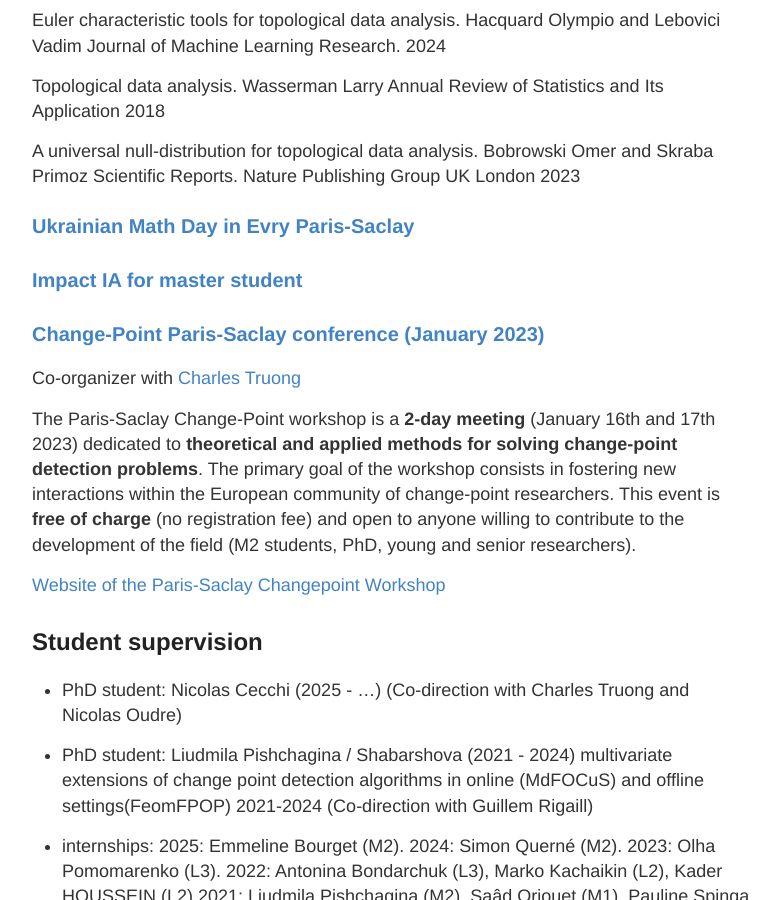
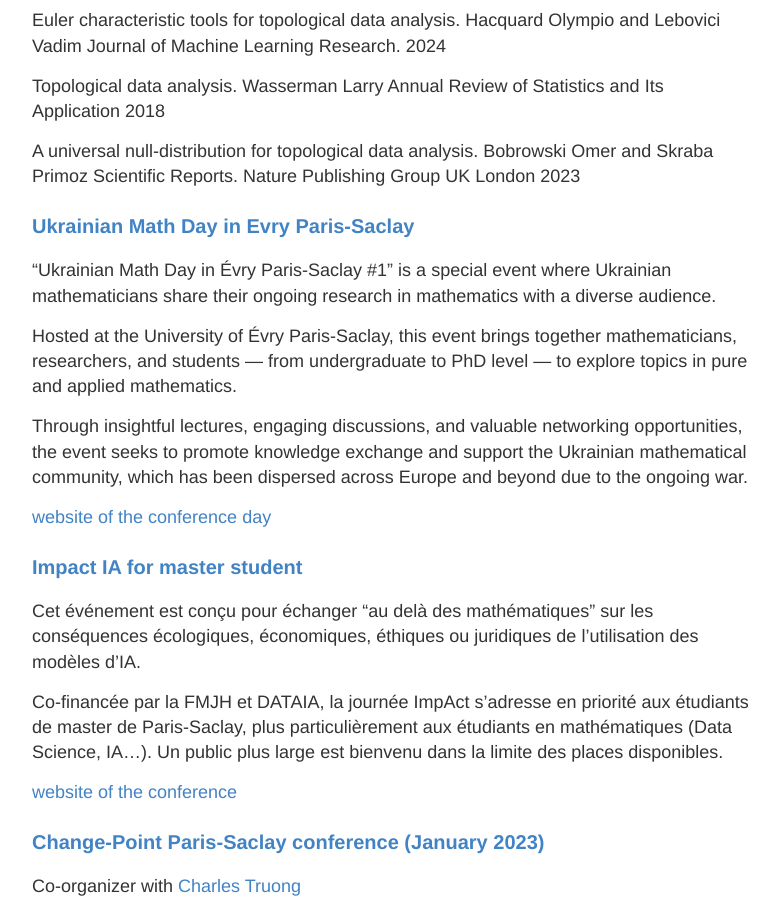
Before and after one commit to vincentrunge/vincentrunge.github.io, a Jekyll site: the page built from About.md, in a window 1280 px wide and 900 px high, scrolled down 1029 px. Shown: the whole window, without its empty margins (248-1027 px from the left). Built offline with Jekyll 4.4.1, drawn with Linux system fonts in a browser that asks for light colours.

Commit message:
Update About.md

```diff
--- a/About.md
+++ b/About.md
@@ -63,10 +63,21 @@ Scientific Reports. Nature Publishing Group UK London 2023
 
 ### <a id="ukraine"> Ukrainian Math Day in Evry Paris-Saclay
 
+"Ukrainian Math Day in Évry Paris-Saclay #1" is a special event where Ukrainian mathematicians share their ongoing research in mathematics with a diverse audience.
 
+Hosted at the University of Évry Paris-Saclay, this event brings together mathematicians, researchers, and students — from undergraduate to PhD level — to explore topics in pure and applied mathematics.
+
+Through insightful lectures, engaging discussions, and valuable networking opportunities, the event seeks to promote knowledge exchange and support the Ukrainian mathematical community, which has been dispersed across Europe and beyond due to the ongoing war.
+
+[website of the conference day](https://indico.math.cnrs.fr/event/13784/)
 
 ### <a id="impact"> Impact IA for master student
 
+Cet événement est conçu pour échanger "au delà des mathématiques" sur les conséquences écologiques, économiques, éthiques ou juridiques de l'utilisation des modèles d'IA.
+
+Co-financée par la FMJH et DATAIA, la journée ImpAct s'adresse en priorité aux étudiants de master de Paris-Saclay, plus particulièrement aux étudiants en mathématiques (Data Science, IA...). Un public plus large est bienvenu dans la limite des places disponibles.
+
+[website of the conference](https://indico.math.cnrs.fr/event/13759/)
 
 ### <a id="chpt"> Change-Point Paris-Saclay conference (January 2023)
 
```
